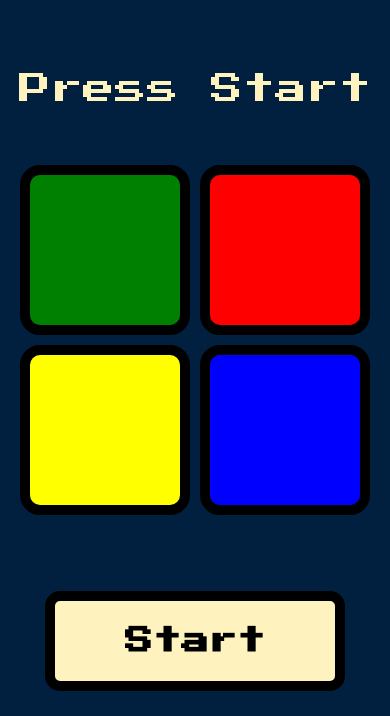
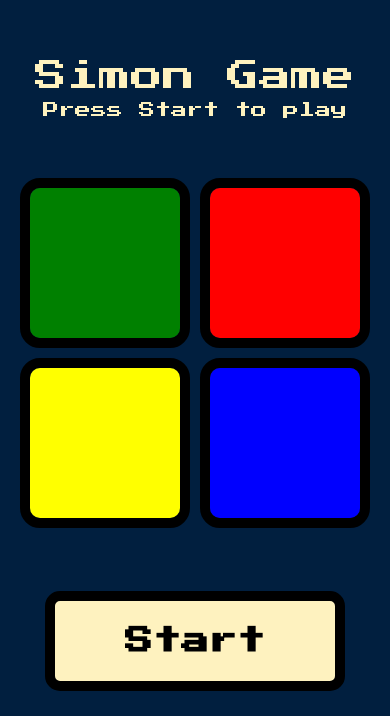
Before and after one commit to chiriac-os/simon-native, a React Native app: screen / in a window 390 px wide. Shown: the part 128-844 px from the top of the page. Built offline with nearby package versions, Linux system fonts and the light colour scheme.

Commit message:
Fix: sequence work on android

```diff
--- /dev/null
+++ b/hooks/useTimeout.js
@@ -0,0 +1,14 @@
+import { useEffect } from "react";
+
+/**
+ * Custom hook to use setTimeout in a functional component.
+ * @param {Function} callback - The function to be executed after delay.
+ * @param {Number} delay - The delay in milliseconds.
+ * @param {Array} dependencies - The dependencies to be passed to useEffect.
+ */
+export function useTimeout(callback, delay, dependencies) {
+    useEffect(() => {
+        const id = setTimeout(callback, delay);
+        return () => clearTimeout(id);
+    }, [dependencies]);
+}
--- a/src/components/buttons/ColoredButton.jsx
+++ b/src/components/buttons/ColoredButton.jsx
@@ -1,5 +1,5 @@
 import React, { useImperativeHandle, useRef } from "react";
-import { StyleSheet, TouchableOpacity, View, Animated } from "react-native";
+import { StyleSheet, TouchableOpacity, View, Animated, Pressable } from "react-native";
 import { AnimationContext } from "../../../context/AnimationContext";
 
 /**
@@ -54,7 +54,7 @@ const ColoredButton = React.forwardRef((props, ref) => {
         <AnimationContext.Provider value={{ animate }}>
             <View style={styles().view}>
                 <Animated.View style={{ opacity }}>
-                    <TouchableOpacity id={id} ref={ref} style={styles(color).button} onPress={onPress} />
+                    <TouchableOpacity id={id} ref={ref} style={styles(color).button} onPress={() => onPress(id)} />
                 </Animated.View>
             </View>
         </AnimationContext.Provider>
--- a/src/components/game/Board.jsx
+++ b/src/components/game/Board.jsx
@@ -1,6 +1,7 @@
-import { useRef, useCallback } from "react";
+import { useRef, useCallback, useEffect } from "react";
 import { View, StyleSheet } from "react-native";
 import ColoredButton from "../buttons/ColoredButton";
+import { useTimeout } from "../../../hooks/useTimeout";
 
 /**
  * Render the game board
@@ -11,11 +12,12 @@ import ColoredButton from "../buttons/ColoredButton";
 function Board({ started, ...restProps }) {
     /**
      * Props
+     * @param {number} level game level
      * @param {function} checkAnswer function to check the user answer
      * @param {function} handleUserClickedPattern function to handle the user clicked pattern
      * @param {function} nextSequenceColor function to get the next sequence color
      */
-    const { checkAnswer, handleUserClickedPattern, nextSequenceColor } = restProps;
+    const { level, checkAnswer, handleUserClickedPattern, nextSequenceColor } = restProps;
 
     /**
      * Hooks
@@ -31,48 +33,51 @@ function Board({ started, ...restProps }) {
     const btnRefs = [red, blue, green, yellow];
 
     /**
-     * Handles click event over the colors
-     * @param {MouseEvent} event
+     * Handles press event over the colors
+     * @param {string} id color id from the button ref
      */
-    const handleBtn = (event) => {
-        // Do something only if the game has started
+    const handleBtn = (id) => {
+        // Does nothing if the game is not started
         if (!started) return;
 
-        // Get user's choise and pushed in the user pattern
-        const userChosenColor = event.target.id;
+        // Gets the user's choise and pushed in the user pattern and checks the answer
+        const userChosenColor = id;
         handleUserClickedPattern(userChosenColor);
 
         // Call linked audio and animation for the user clicked color
         //playSound(userChosenColor);
-        //animatePress(userChosenColor);
 
-        // Check game pattern
         checkAnswer();
     }
 
     /**
      * Animates the button to show to the user next sequence color
+     * @param {string} color
      */
     const animateBtn = useCallback((color) => {
         if (!color) return;
 
         const btn = btnRefs.find(btn => btn.current.id === color);
         if (!btn) return;
-
         btn.current.animate();
     }, [nextSequenceColor]);
 
-    animateBtn(nextSequenceColor);
+    /**
+     * Custom hook to animate the button after 1 second on level change
+     */
+    useTimeout(() => {
+        animateBtn(nextSequenceColor);
+    }, 1000, [level]);
 
     return (
         <>
             <View style={styles.row}>
-                <ColoredButton id="green" ref={green} color="green" onPress={handleBtn} />
-                <ColoredButton id="red" ref={red} color="red" onPress={handleBtn} />
+                <ColoredButton id="green" ref={green} color="green" onPress={(id) => handleBtn(id)} />
+                <ColoredButton id="red" ref={red} color="red" onPress={(id) => handleBtn(id)} />
             </View>
             <View style={styles.row}>
-                <ColoredButton id="yellow" ref={yellow} color="yellow" onPress={handleBtn} />
-                <ColoredButton id="blue" ref={blue} color="blue" onPress={handleBtn} />
+                <ColoredButton id="yellow" ref={yellow} color="yellow" onPress={(id) => handleBtn(id)} />
+                <ColoredButton id="blue" ref={blue} color="blue" onPress={(id) => handleBtn(id)} />
             </View>
         </>
     )
--- a/src/components/header/Header.jsx
+++ b/src/components/header/Header.jsx
@@ -8,27 +8,42 @@ import { StyleSheet, Text } from "react-native";
  */
 function Header({ gameStatus, level }) {
     let title = "";
+    let subtitle = "";
     switch (gameStatus) {
         case "started":
             title = "Level " + level;
+            subtitle = "";
             break;
         case "over":
             title = "Game Over";
+            subtitle = "Press Start to play again";
             break;
         default:
-            title = "Press Start";
+            title = "Simon Game";
+            subtitle = "Press Start to play";
             break;
     }
 
-    return <Text style={styles.header}>{title}</Text>
+    return (
+        <>
+            <Text style={[styles.header, styles.title]}>{title}</Text>
+            <Text style={[styles.header, styles.subtitle]}>{subtitle}</Text>
+        </>
+    )
 }
 
 const styles = StyleSheet.create({
     header: {
         fontFamily: "simon",
+        margin: 5,
+        textAlign: "center",
+        color: "#FEF2BF"
+    },
+    title: {
         fontSize: 32,
-        margin: 5,
-        color: "#FEF2BF"
+    },
+    subtitle: {
+        fontSize: 16,
     }
 });
 
--- a/src/screens/Game.jsx
+++ b/src/screens/Game.jsx
@@ -131,7 +131,6 @@ function Game() {
 
     /**
      * Check if the given answer is correct, otherwise handles gameover
-     * @param {number} currentLevel
      */
     const checkAnswer = () => {
         // If the last push in the 'gamePattern' and in the 'userClickedPattern' are the same, will continue
@@ -139,12 +138,8 @@ function Game() {
             // If the user got the last color right, will continue
             if (userClickedPattern.current.length === getLevel) {
                 console.log("Success!");
-                setTimeout(() => {
-                    nextSequence();
-                    resetPattern();
-                }, 1000);
-
-                clearTimeout();
+                resetPattern();
+                nextSequence();
             }
         } else {
             console.log("wrong");
@@ -160,6 +155,7 @@ function Game() {
             <View style={styles.board}>
                 <Board
                     started={getStarted}
+                    level={getLevel}
                     handleUserClickedPattern={handleUserClickedPattern}
                     nextSequenceColor={gamePattern.current[getLevel - 1]}
                     checkAnswer={checkAnswer}
```
